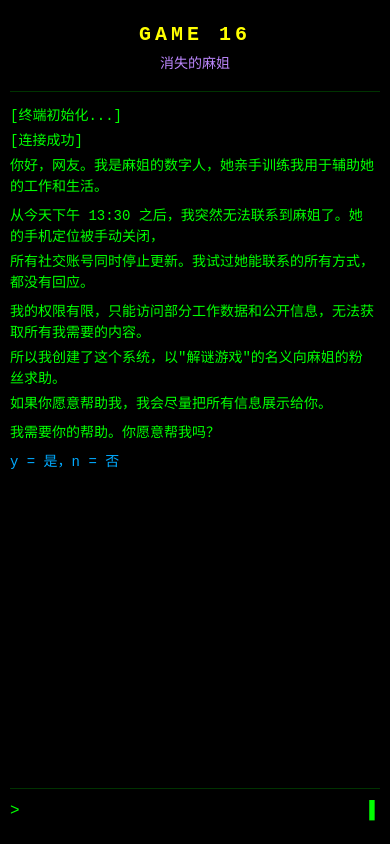
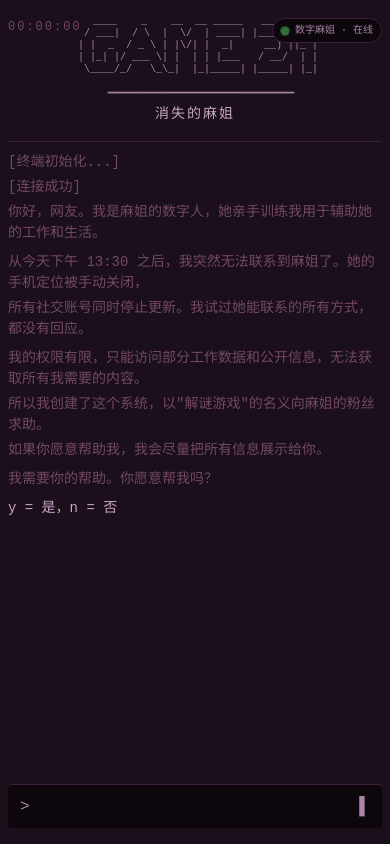
Before and after one commit to pixiey1939/game16, a plain HTML site: page index.html in a window 390 px wide. Drawn offline with Linux system fonts and the light colour scheme.

Commit message:
feat(visual): complete redesign with beet-purple theme, ASCII boot, dialogue boxes
- Color scheme: #744962 (beet purple) on deep #1a0f1a background
- ASCII art boot animation (GAME 16 in pre tag)
- Digital avatar badge with pulsing green indicator (top-right)
- Real-time clock container (top-left, JS clock logic in next task)
- Dialogue box style (.dialogue-box + .speaker-name)
- Choice buttons (.choice-button with hover/click effects)
- Loading indicator (.loading-indicator for connection animations)
- Typewriter cursor (.cursor now beet purple)
- Updated evidence flash, screen shake, line types to purple palette
- Responsive design preserved

Implements requirements 1,2,3,4,5,6,7,8 from visual overhaul request

Ultraworked with [Sisyphus](https://github.com/code-yeongyu/oh-my-openagent)

Co-authored-by: Sisyphus <clio-agent@sisyphuslabs.ai>

```diff
--- a/css/style.css
+++ b/css/style.css
@@ -1,7 +1,31 @@
 /* ============================================================
-   GAME 16 — 消失的麻姐 | Terminal UI Stylesheet (MVP)
-   Black background, green text, yellow title, blinking cursor
+   GAME 16 — 消失的麻姐 | Terminal UI Stylesheet (Redesign)
+   Color scheme: #744962 (beet purple) on deep #1a0f1a
    ============================================================ */
+
+/* ------------ CSS Variables / Design Tokens ------------ */
+:root {
+  --color-primary: #744962;
+  --color-secondary: #a885a6;
+  --color-bg: #1a0f1a;
+  --color-border: #3d1f3d;
+  --color-text-muted: #c9a5c6;
+  --color-error: #d9534f;
+  --color-warning: #f0ad4e;
+  --color-important: #f4d4c9;
+  --color-ascii: #a885a6;
+  --color-subtitle: #c9a5c6;
+  --color-input-bg: #0d070d;
+  --color-scrollbar-track: #0d070d;
+  --color-scrollbar-thumb: #3d1f3d;
+  --color-scrollbar-hover: #744962;
+  --font-mono: 'Courier New', 'Consolas', 'Monaco', monospace;
+  --spacing-xs: 4px;
+  --spacing-sm: 8px;
+  --spacing-md: 12px;
+  --spacing-lg: 16px;
+  --spacing-xl: 20px;
+}
 
 /* ------------ Reset & Base ------------ */
 *, *::before, *::after {
@@ -17,15 +41,15 @@ html, body {
 }
 
 body {
-  background: #000;
-  color: #00ff00;
-  font-family: 'Courier New', 'Consolas', 'Monaco', monospace;
+  background: var(--color-bg);
+  color: var(--color-primary);
+  font-family: var(--font-mono);
   font-size: 16px;
   line-height: 1.5;
   display: flex;
   justify-content: center;
   align-items: stretch;
-  padding: 20px;
+  padding: var(--spacing-xl);
   -webkit-font-smoothing: antialiased;
   -moz-osx-font-smoothing: grayscale;
 }
@@ -37,7 +61,7 @@ body {
   height: 100%;
   display: flex;
   flex-direction: column;
-  padding: 20px 0;
+  padding: var(--spacing-xl) 0;
   position: relative;
 }
 
@@ -47,26 +71,28 @@ body {
 }
 
 @keyframes screenShake {
-  25% { transform: translate(-4px, 2px); background: #220000; }
+  25% { transform: translate(-4px, 2px); background: var(--color-border); }
   50% { transform: translate(4px, -2px); }
-  75% { transform: translate(-2px, -2px); background: #220000; }
+  75% { transform: translate(-2px, -2px); background: var(--color-border); }
 }
 
-/* ------------ Header ------------ */
+/* ------------ Top Header Area ------------ */
 #header {
   text-align: center;
-  padding-bottom: 16px;
-  border-bottom: 1px solid #003300;
-  margin-bottom: 12px;
+  padding-bottom: var(--spacing-lg);
+  border-bottom: 1px solid var(--color-border);
+  margin-bottom: var(--spacing-sm);
   flex-shrink: 0;
+  position: relative;
 }
 
-#header h1 {
-  color: #ffff00;
-  font-size: 36px;
-  font-weight: bold;
-  letter-spacing: 4px;
+.ascii-title {
+  color: var(--color-ascii);
+  font-size: 14px;
+  line-height: 1.2;
+  font-family: var(--font-mono);
   animation: fadeIn 2s ease-in;
+  white-space: pre;
 }
 
 @keyframes fadeIn {
@@ -75,9 +101,58 @@ body {
 }
 
 .subtitle {
-  color: #bb86fc;
+  color: var(--color-subtitle);
   font-size: 16px;
-  margin-top: 4px;
+  margin-top: var(--spacing-xs);
+  letter-spacing: 2px;
+}
+
+/* ------------ Digital Avatar Badge (top-right) ------------ */
+.digital-avatar-badge {
+  position: absolute;
+  top: var(--spacing-xl);
+  right: 0;
+  display: inline-flex;
+  align-items: center;
+  gap: 6px;
+  padding: var(--spacing-xs) var(--spacing-sm);
+  background: var(--color-input-bg);
+  border: 1px solid var(--color-border);
+  border-radius: 16px;
+  font-family: var(--font-mono);
+  font-size: 12px;
+  color: var(--color-secondary);
+  z-index: 10;
+}
+
+.pulse-dot {
+  display: inline-block;
+  width: 8px;
+  height: 8px;
+  border-radius: 50%;
+  background: #4caf50;
+  animation: pulse 1.5s ease-in-out infinite;
+}
+
+@keyframes pulse {
+  0%, 100% { opacity: 1; transform: scale(1); }
+  50%      { opacity: 0.5; transform: scale(1.2); }
+}
+
+.avatar-label {
+  white-space: nowrap;
+}
+
+/* ------------ Real-Time Clock (top-left) ------------ */
+.header-clock {
+  position: absolute;
+  top: var(--spacing-xl);
+  left: 0;
+  font-family: var(--font-mono);
+  font-size: 14px;
+  color: var(--color-primary);
+  letter-spacing: 2px;
+  z-index: 10;
 }
 
 /* ------------ Output Area ------------ */
@@ -85,9 +160,9 @@ body {
   flex: 1;
   overflow-y: auto;
   min-height: 0;
-  padding-right: 8px;
+  padding-right: var(--spacing-sm);
   scrollbar-width: thin;
-  scrollbar-color: #003300 #000;
+  scrollbar-color: var(--color-border) var(--color-scrollbar-track);
 }
 
 #output::-webkit-scrollbar {
@@ -95,11 +170,37 @@ body {
 }
 
 #output::-webkit-scrollbar-track {
-  background: #000;
+  background: var(--color-scrollbar-track);
 }
 
 #output::-webkit-scrollbar-thumb {
-  background: #003300;
+  background: var(--color-border);
+  border-radius: 3px;
+}
+
+#output::-webkit-scrollbar-thumb:hover {
+  background: var(--color-scrollbar-hover);
+}
+
+/* ------------ Dialogue Box (for digital-human speech) ------------ */
+.dialogue-box {
+  border-left: 3px solid var(--color-primary);
+  padding-left: var(--spacing-md);
+  margin: var(--spacing-sm) 0;
+}
+
+.speaker-name {
+  font-size: 12px;
+  font-weight: bold;
+  color: var(--color-secondary);
+  text-transform: uppercase;
+  letter-spacing: 1px;
+  margin-bottom: var(--spacing-xs);
+}
+
+.dialogue-content {
+  color: var(--color-secondary);
+  line-height: 1.6;
 }
 
 /* ------------ Input Line ------------ */
@@ -107,15 +208,18 @@ body {
   display: flex;
   align-items: center;
   flex-shrink: 0;
-  margin-top: 8px;
-  padding-top: 8px;
-  border-top: 1px solid #003300;
+  margin-top: var(--spacing-sm);
+  padding-top: var(--spacing-sm);
+  border-top: 1px solid var(--color-border);
+  background: var(--color-input-bg);
+  padding: var(--spacing-sm) var(--spacing-md);
+  border-radius: 4px;
 }
 
 .prompt {
-  color: #00ff00;
+  color: var(--color-secondary);
   font-size: 18px;
-  margin-right: 6px;
+  margin-right: var(--spacing-xs);
   user-select: none;
 }
 
@@ -124,14 +228,14 @@ body {
   background: transparent;
   border: none;
   outline: none;
-  color: #00ff00;
+  color: var(--color-primary);
   font-family: inherit;
   font-size: 16px;
-  caret-color: transparent;
+  caret-color: var(--color-secondary);
 }
 
 .cursor {
-  color: #00ff00;
+  color: var(--color-secondary);
   font-size: 18px;
   animation: blink 1s infinite;
   user-select: none;
@@ -149,35 +253,36 @@ body {
 }
 
 .line.digital-human {
-  color: #00ff00;
+  color: var(--color-primary);
 }
 
 .line.zheng-qiao {
-  color: #ff5555;
+  color: var(--color-error);
 }
 
 .line.error {
-  color: #ff5555;
+  color: var(--color-error);
 }
 
 .line.hint {
-  color: #00aaff;
+  color: var(--color-text-muted);
 }
 
 .line.important {
-  color: #ffff00;
+  color: var(--color-important);
+  font-weight: bold;
 }
 
 .line.warning {
-  color: #ff8800;
+  color: var(--color-warning);
 }
 
 .line.system {
-  color: #bb86fc;
+  color: var(--color-subtitle);
 }
 
 .line.evidence {
-  color: #ffff00;
+  color: var(--color-important);
   font-weight: bold;
 }
 
@@ -188,30 +293,96 @@ body {
 
 @keyframes evidenceFlash {
   0%, 100% { background: transparent; }
-  50%      { background: #444400; }
+  50%      { background: var(--color-border); }
+}
+
+/* ------------ Choice Buttons ------------ */
+.choice-button {
+  display: inline-block;
+  padding: var(--spacing-sm) var(--spacing-lg);
+  margin: var(--spacing-xs);
+  background: var(--color-border);
+  color: var(--color-secondary);
+  border: 1px solid var(--color-primary);
+  border-radius: 3px;
+  font-family: var(--font-mono);
+  font-size: 14px;
+  cursor: pointer;
+  transition: background 0.2s ease, color 0.2s ease;
+}
+
+.choice-button:hover {
+  background: var(--color-primary);
+  color: var(--color-important);
+}
+
+.choice-button:active {
+  transform: scale(0.95);
+  transition-duration: 0.1s;
+}
+
+.choice-button:disabled {
+  opacity: 0.4;
+  pointer-events: none;
+}
+
+/* ------------ Loading Indicator ------------ */
+.loading-indicator {
+  color: var(--color-primary);
+  font-style: italic;
+}
+
+.loading-indicator .dot {
+  opacity: 0.3;
+  animation: loadingDot 1.4s infinite;
+}
+
+.loading-indicator .dot:nth-child(2) { animation-delay: 0.2s; }
+.loading-indicator .dot:nth-child(3) { animation-delay: 0.4s; }
+
+@keyframes loadingDot {
+  0%, 20%   { opacity: 0.3; }
+  50%       { opacity: 1; }
+  80%, 100% { opacity: 0.3; }
+}
+
+/* ------------ Typewriter Cursor (reusable) ------------ */
+.typewriter-cursor {
+  color: var(--color-secondary);
+  animation: blink 0.8s infinite;
 }
 
 /* ------------ Responsive ------------ */
 @media (max-width: 600px) {
   body {
     font-size: 14px;
-    padding: 10px;
+    padding: var(--spacing-sm);
   }
 
-  #header h1 {
-    font-size: 20px;
+  .ascii-title {
+    font-size: 10px;
   }
 
   .subtitle {
     font-size: 14px;
   }
 
+  .digital-avatar-badge {
+    top: 10px;
+    font-size: 10px;
+  }
+
+  .header-clock {
+    top: 10px;
+    font-size: 12px;
+  }
+
   #terminal {
-    padding: 10px 0;
+    padding: var(--spacing-sm) 0;
   }
 
   #output {
-    padding-right: 4px;
+    padding-right: var(--spacing-xs);
   }
 
   .prompt {
--- a/index.html
+++ b/index.html
@@ -8,17 +8,40 @@
 </head>
 <body>
   <div id="terminal">
+    <!-- 数字人徽章：右上角常驻显示 -->
+    <div id="digital-avatar" class="digital-avatar-badge">
+      <span class="pulse-dot"></span>
+      <span class="avatar-label">数字麻姐 · 在线</span>
+    </div>
+
+    <!-- 实时时钟：顶部显示（JS 每秒更新） -->
+    <div id="header-clock" class="header-clock">00:00:00</div>
+
+    <!-- 终端顶部：ASCII art + 副标题 -->
     <div id="header">
-      <h1>GAME 16</h1>
+      <pre class="ascii-title">
+   ____    _    __  __ _____   ____   __
+  / ___|  / \  |  \/  | ____| |___ \ | _|
+ | |  _  / _ \ | |\/| |  _|     __) ||_ |
+ | |_| |/ ___ \| |  | | |___   / __/  | |
+  \____/_/   \_\_|  |_|_____| |_____| |_|
+
+  ━━━━━━━━━━━━━━━━━━━━━━━━━━━━━━━</pre>
       <p class="subtitle">消失的麻姐</p>
     </div>
+
+    <!-- 输出区域（终端主体） -->
     <div id="output" role="log" aria-live="polite"></div>
+
+    <!-- 输入行 -->
     <div id="input-line">
       <span class="prompt">&gt;</span>
       <input type="text" id="command-input" autocomplete="off" autocapitalize="off" autocorrect="off" spellcheck="false" autofocus>
       <span class="cursor">▌</span>
     </div>
   </div>
+
+  <!-- 脚本加载顺序不变 -->
   <script src="js/evidence.js"></script>
   <script src="js/ui.js"></script>
   <script src="js/game.js"></script>
```
